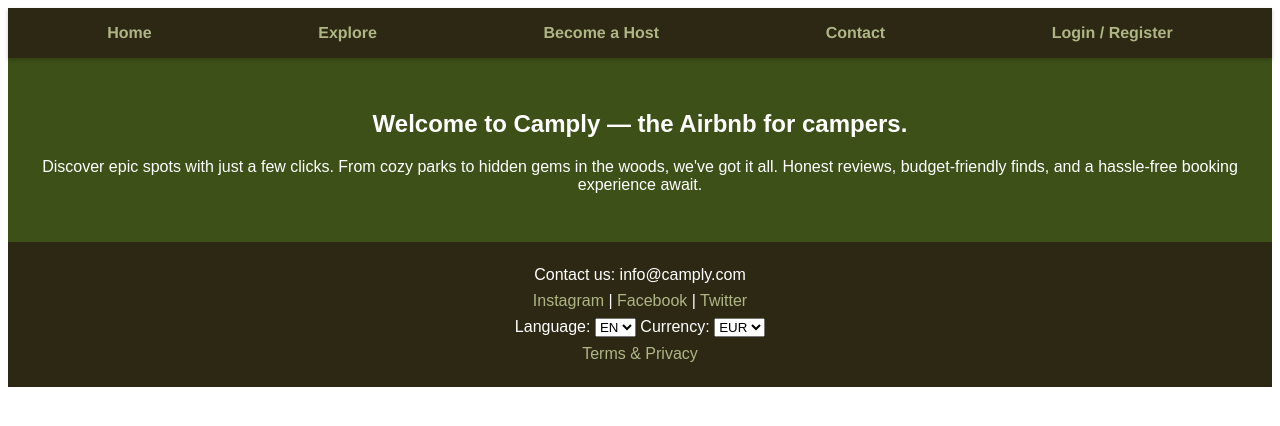
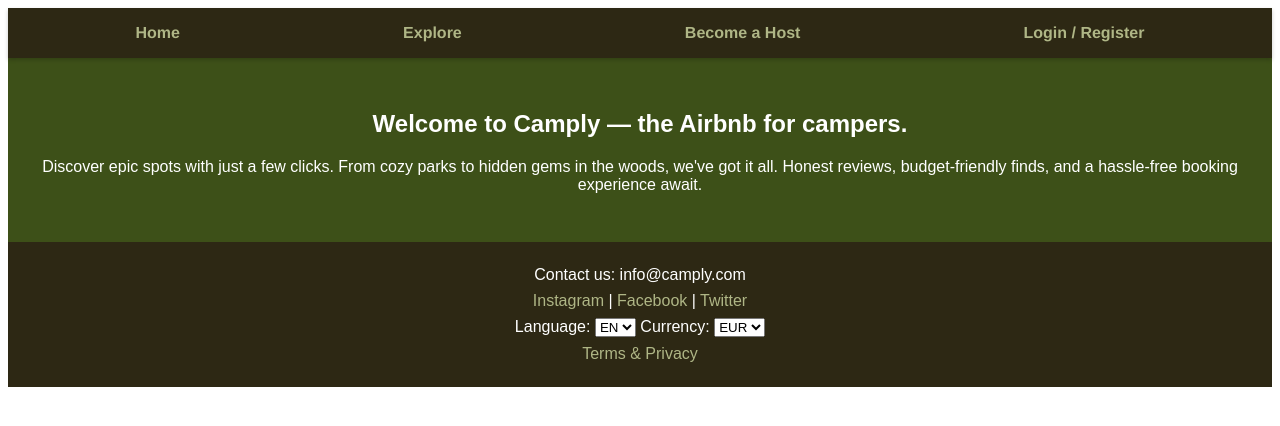
Before and after one commit to FatimaOY/CampingProject_app, a Vue app: page / in a window 1280 px wide. Shown: the top 426 px of the page. Built offline with nearby package versions, Linux system fonts and the light colour scheme; what v-calendar would draw is missing.

Commit message:
changed navigation component

```diff
--- a/src/App.vue
+++ b/src/App.vue
@@ -19,7 +19,6 @@
     <!-- <PageExplore v-if="activePage === 'explore'" /> -->
     <PageBookings v-if="activePage === 'bookings'" :userId="userId" :isHost="isHost"   @goToReview="startReview"/>
     <PageHost v-if="activePage === 'host'" :userId="userId" @setAsHost="setIsHostTrue" />
-    <PageContact v-if="activePage === 'contact'" />
     <PageProfile v-if="activePage === 'profile'" :userId="userId" @setActivePage="setActivePage"/>
     <PageChangePassword v-if="activePage === 'changePassword'" :userId="userId"/>
     <PageManageSingleSpot v-if="activePage === 'manageSingleSpot'" :spotId="selectedSpotId" />
@@ -41,7 +40,6 @@ import PageRegister from './pages/PageRegister.vue'
 import PageExplore from './pages/PageExplore.vue'
 import PageBookings from './pages/PageBookings.vue'
 import PageHost from './pages/PageHost.vue'
-import PageContact from './pages/PageContact.vue'
 import PageProfile from './pages/PageProfile.vue'
 import PageManageSpots from './pages/PageManageSpots.vue'
 import PageChangePassword from './pages/PageChangePassword.vue'
@@ -61,7 +59,6 @@ export default {
     PageExplore,
     PageBookings,
     PageHost,
-    PageContact,
     PageProfile,
     PageManageSpots,
     PageChangePassword,
--- a/src/components/NavigationComponent.vue
+++ b/src/components/NavigationComponent.vue
@@ -43,7 +43,6 @@ export default {
         { label: "Home", page: "home" },
         { label: "Explore", page: "explore" },
         { label: "Become a Host", page: "host", requiresNonHost: true },
-        { label: "Contact", page: "contact" },
         { label: "Login / Register", page: "auth", requiresAuth: false }
       ]
     };
```
Also changed, not shown: src/pages/PageContact.vue (deleted).
